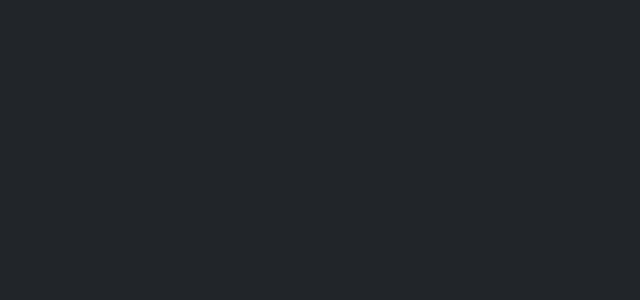
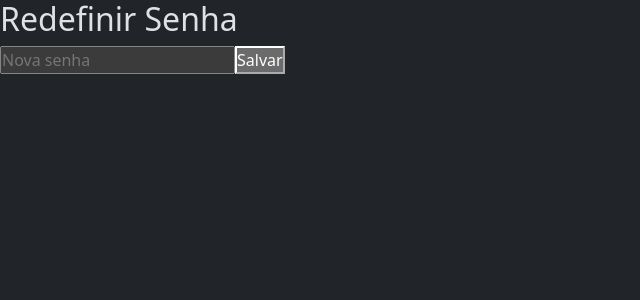
Before and after one commit to edsof-projects/spring-boot-sistema-anotacoes-frontend, a React (Vite) app: page /resetar-senha in a window 1280 px wide. Before the commit this address had no page. Shown: the top 300 px of the page, without its empty margins (0-640 px from the left). Built offline with nearby package versions, Linux system fonts and the light colour scheme.

Commit message:
feat: concluido o reset de senha do usuario

```diff
--- a/src/App.jsx
+++ b/src/App.jsx
@@ -6,6 +6,7 @@ import ListUsuarios from './components/Usuarios/ListUsuarios';
 import CadAnotacao from './components/Anotacoes/CadAnotacao';
 import ListAnotacoes from './components/Anotacoes/ListAnotacoes';
 import CadTarefa from './components/Tarefas/CadTarefa';
+import ResetarSenha from './components/ResetarSenha';
 import ListTarefas from './components/Tarefas/ListTarefas';
 import Login from './components/Login';
 import Home from './components/Home';
@@ -162,6 +163,10 @@ function App() {
             }
           />
         </Route>
+        <Route
+            path="/resetar-senha"
+            element={<ResetarSenha />}
+        />
       </Routes>
     </BrowserRouter>
   );
--- a/src/components/Login/index.jsx
+++ b/src/components/Login/index.jsx
@@ -24,6 +24,7 @@ const Login = () => {
     } catch (error) {
       console.error(error);
       alert(error.message);
+
     }
   };
 
@@ -53,6 +54,8 @@ const Login = () => {
     } catch (error) {
       console.error(error);
       alert("Erro no login: " + error.message);
+      setEmail("")
+      setSenha("")
     }
   };
 
--- /dev/null
+++ b/src/components/ResetarSenha/index.jsx
@@ -0,0 +1,44 @@
+import { useState } from "react";
+import { useSearchParams, useNavigate } from "react-router-dom";
+
+const ResetarSenha = () => {
+  const [searchParams] = useSearchParams();
+  const navigate = useNavigate();
+  const [novaSenha, setNovaSenha] = useState("");
+
+  const token = searchParams.get("token");
+
+  const handleSubmit = async (e) => {
+    e.preventDefault();
+
+    const response = await fetch("http://localhost:8081/auth/resetar-senha", {
+      method: "POST",
+      headers: {
+        "Content-Type": "application/json"
+      },
+      body: JSON.stringify({ token, novaSenha })
+    });
+
+    const data = await response.json();
+    alert(data.message);
+
+    if (response.ok) {
+      navigate("/");
+    }
+  };
+
+  return (
+    <form onSubmit={handleSubmit}>
+      <h2>Redefinir Senha</h2>
+      <input
+        type="password"
+        placeholder="Nova senha"
+        value={novaSenha}
+        onChange={(e) => setNovaSenha(e.target.value)}
+      />
+      <button type="submit">Salvar</button>
+    </form>
+  );
+};
+
+export default ResetarSenha;
```
